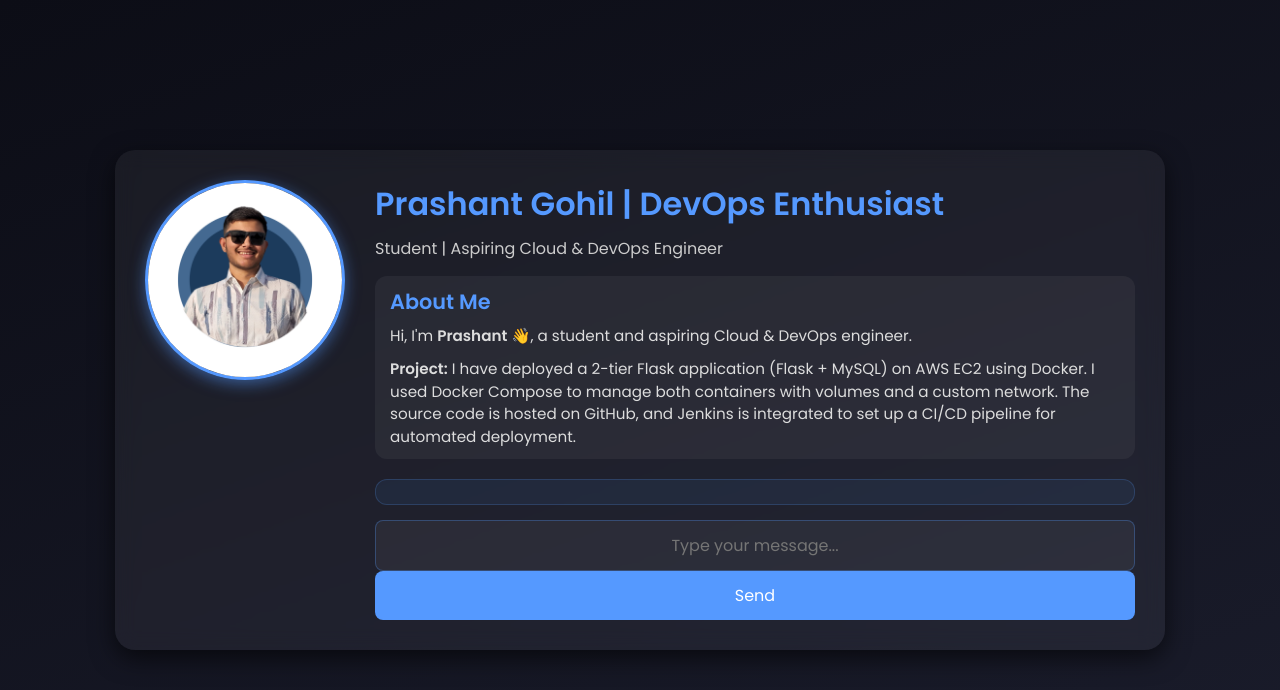
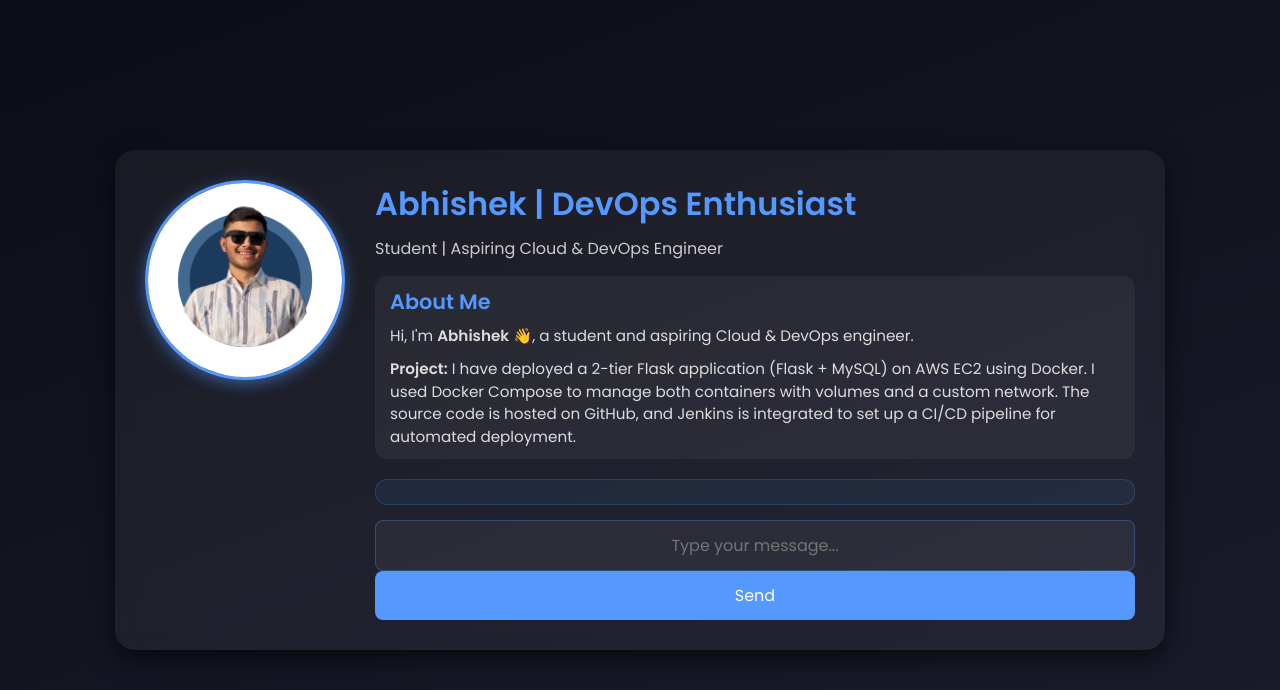
Before and after one commit to yoabhishekk/DevOps-Project-Two-Tier-Flask-App-main, a Flask app: page / in a window 1280 px wide. Shown: the top 690 px of the page. Run offline with Flask 3, Linux system fonts and the light colour scheme; data that the repository does not hold is empty; some libraries are stand-ins or nearby versions.

Commit message:
Update information

```diff
--- a/DevOps-Project-Two-Tier-Flask-App-main/templates/index.html
+++ b/DevOps-Project-Two-Tier-Flask-App-main/templates/index.html
@@ -163,19 +163,19 @@
     <div class="container">
         <!-- Profile photo -->
         <div class="profile-photo">
-            <img src="1.png" alt="Prashant Photo">
+            <img src="1.png" alt="Abhishek Photo">
         </div>
 
         <!-- Content -->
         <div class="content">
             <div class="header">
-                <h1>Prashant Gohil | DevOps Enthusiast</h1>
+                <h1>Abhishek | DevOps Enthusiast</h1>
                 <p>Student | Aspiring Cloud & DevOps Engineer</p>
             </div>
 
             <div class="about">
                 <h2>About Me</h2>
-                <p>Hi, I'm <b>Prashant</b> 👋, a student and aspiring Cloud & DevOps engineer.</p>
+                <p>Hi, I'm <b>Abhishek</b> 👋, a student and aspiring Cloud & DevOps engineer.</p>
                 <p style="margin-top:10px;">
                     <b>Project:</b> I have deployed a 2-tier Flask application (Flask + MySQL) on AWS EC2 using Docker.
                     I used Docker Compose to manage both containers with volumes and a custom network.
```
